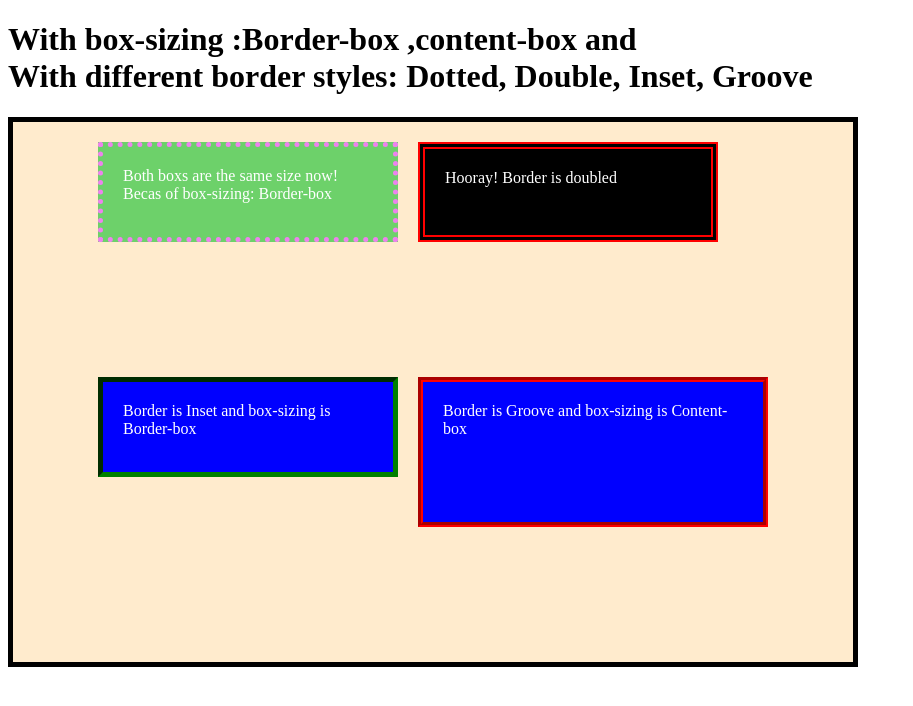
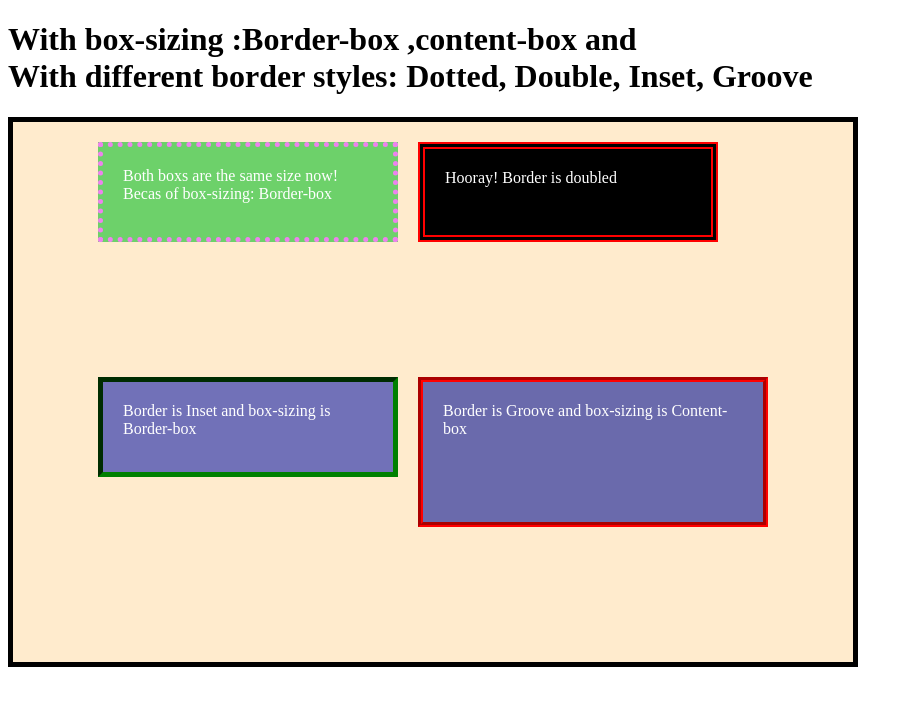
Before and after one commit to DavidChennaiPP/CSS, a plain HTML site: page box sizing/index.html in a window 1280 px wide. Shown: the whole page, without its empty margins (0-913 px from the left). Drawn offline with Linux system fonts and the light colour scheme.

Commit message:
box sizing 2

```diff
--- a/box sizing/index.html
+++ b/box sizing/index.html
@@ -43,7 +43,7 @@
   border: 5px inset green;
   box-sizing: border-box;
   color:white;
-  background-color: blue;
+  background-color: rgb(113, 113, 184);
 }
 
 .div4 {
@@ -53,7 +53,7 @@
   border: 5px groove red;
   box-sizing: content-box;
   color:white;
-  background-color: blue;
+  background-color: rgb(106, 106, 172);
 
 }
 </style>
```
